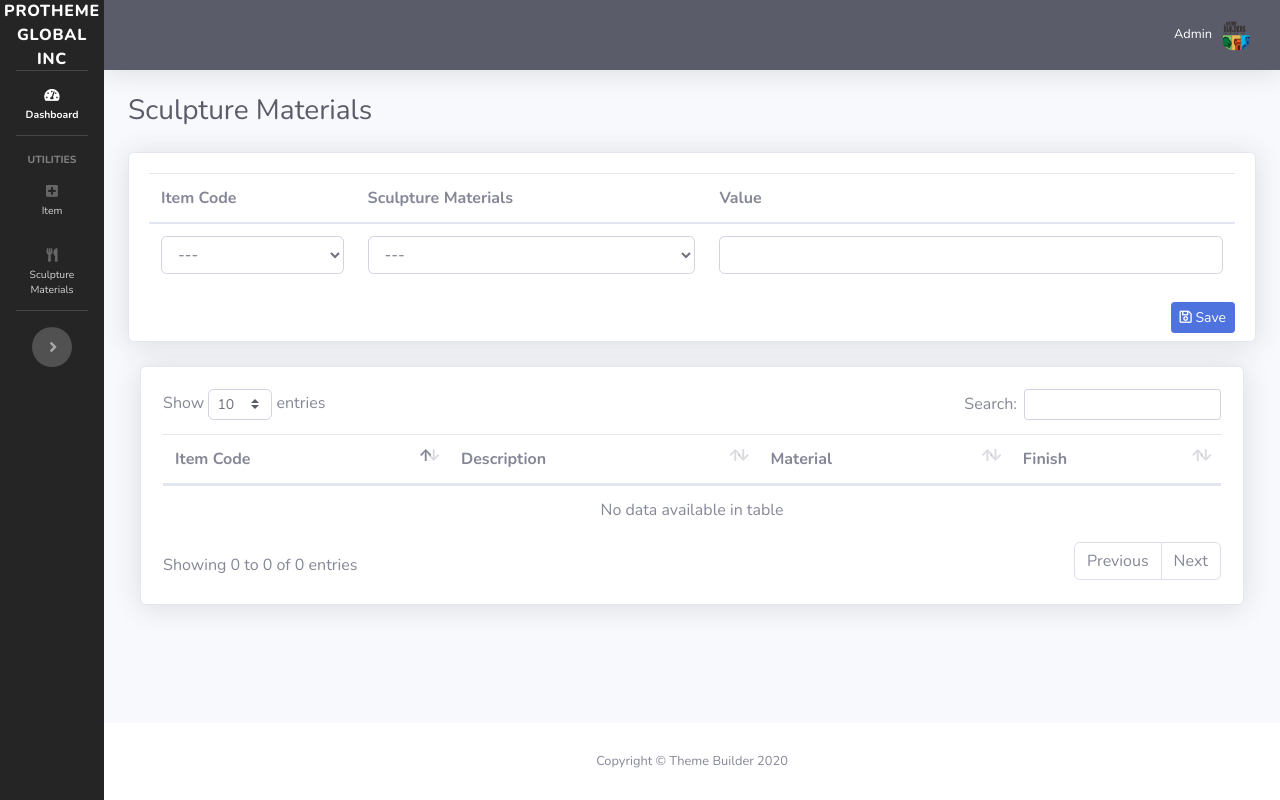
After one commit to ronspeedster/theme_builder, a PHP site: page /sculpture-materials.php in a window 1280 px wide. The commit adds this page. Run offline with PHP 8.4, Linux system fonts and the light colour scheme; data that the repository does not hold is empty.

Commit message:
2020-02-24

```diff
--- /dev/null
+++ b/sculpture-materials.php
@@ -0,0 +1,131 @@
+<?php
+require_once 'dbh.php';
+include("sidebar.php");
+$getItems = $mysqli->query('SELECT * FROM item') or die ($mysqli->error);
+$getSculptureMaterials = $mysqli->query('SELECT * FROM sculpture_materials') or die ($mysqli->error);
+
+?>
+
+<!-- Content Wrapper -->
+<div id="content-wrapper" class="d-flex flex-column">
+
+    <!-- Main Content -->
+    <div id="content">
+        <?php
+        include("topbar.php");
+        ?>
+        <!-- Begin Page Content -->
+        <div class="container-fluid">
+            <?php
+            if(isset($_SESSION['message'])){
+                ?>
+                <div class="alert alert-<?=$_SESSION['msg_type']?> alert-dismissible">
+                    <a href="#" class="close" data-dismiss="alert" aria-label="close">&times;</a>
+                    <?php
+                    echo $_SESSION['message'];
+                    unset($_SESSION['message']);
+                    ?>
+                </div>
+                <?php
+            }
+            ?>
+            <!-- Page Heading -->
+            <div class="d-sm-flex align-items-center justify-content-between mb-4">
+                <h1 class="h3 mb-0 text-gray-800">Sculpture Materials</h1>
+            </div>
+
+            <!-- Content Row -->
+            <div class="row">
+
+                <!-- Content Column -->
+                <div class="col-lg-12 mb-4">
+
+                    <!-- Project Card Example -->
+                    <div class="card shadow mb-4">
+                        <form action="process_item.php" method="POST" class="mb-1">
+                            <div class="card-body">
+
+                                <table class="table">
+                                    <thead>
+                                    <tr>
+                                        <th>Item Code</th>
+                                        <th>Sculpture Materials</th>
+                                        <th>Value</th>
+                                    </tr>
+                                    </thead>
+                                    <tbody>
+                                    <tr>
+                                        <td>
+                                            <select class="form-control" name="item_code" required>
+                                                <option value="">---</option>
+                                                <?php while ($newItems = $getItems->fetch_assoc()){ ?>
+                                                    <option value="<?php echo $newItems['id'];?>"><?php echo $newItems['item_code']; ?></option>
+                                                <?php } ?>
+                                            </select>
+                                        </td>
+                                        <td>
+                                            <select class="form-control" name="sculpture_material" required>
+                                                <option value="">---</option>
+                                                <?php while ($newSculptureMaterials = $getSculptureMaterials->fetch_assoc()){ ?>
+                                                    <option value="<?php echo $newSculptureMaterials['id'];?>"><?php echo $newSculptureMaterials['description']; ?></option>
+                                                <?php } ?>
+                                            </select>
+                                        </td>
+                                        <td>
+                                            <input type="number" name="item_value" class="form-control" step="0.00001"  required>
+                                        </td>
+                                    </tr>
+                                    </tbody>
+
+                                </table>
+                                <button type="submit" class="btn btn-primary btn-sm mb-1 float-right" name="save_sculpture_materials"><i class="far fa-save"></i> Save</button>
+                        </form>
+                    </div>
+                </div>
+                <!-- Content Column -->
+                <div class="col-lg-12 mb-4">
+
+                    <!-- Project Card Example -->
+                    <div class="card shadow mb-12" style="padding: 2%;">
+                        <table class="table" id="dataTable">
+                            <thead>
+                            <tr>
+                                <th>Item Code</th>
+                                <th>Description</th>
+                                <th>Material</th>
+                                <th>Finish</th>
+                            </tr>
+                            </thead>
+                            <tbody>
+                            <?php while($newItems=$getItems->fetch_assoc()){ ?>
+                                <tr>
+                                    <td><?php echo $newItems['item_code']; ?></td>
+                                    <td><?php echo $newItems['item_description']; ?></td>
+                                    <td><?php echo $newItems['material']; ?></td>
+                                    <td><?php echo $newItems['finish']; ?></td>
+                                </tr>
+                            <?php }?>
+                            </tbody>
+                        </table>
+                    </div>
+                </div>
+
+            </div>
+
+            <!-- Start Row -->
+            <div class="row">
+
+
+
+
+            </div>
+            <!-- End Row -->
+        </div>
+
+    </div>
+    <!-- /.container-fluid -->
+
+</div>
+<!-- End of Main Content -->
+
+<?php include("footer.php"); ?>
--- a/sidebar.php
+++ b/sidebar.php
@@ -63,7 +63,7 @@
 
       <!-- Sidebar - Brand -->
       <a class="sidebar-brand d-flex align-items-center justify-content-center" href="index.php">
-        <div class="mx-3">Theme Builder</div>
+        <div class="mx-3">protheme global inc</div>
       </a>
 
       <!-- Divider -->
@@ -84,13 +84,17 @@
         Utilities
       </div>
 
-      <!-- Nav Item - Charts -->
-      <li class="nav-item">
-        <a class="nav-link" href="records.php">
-          <i class="fas fa-fw fa-chart-area"></i>
-          <span>Records</span></a>
-      </li>
+        <li class="nav-item">
+            <a class="nav-link" href="item.php">
+                <i class="fas fa-plus-square"></i>
+                <span>Item</span></a>
+        </li>
 
+        <li class="nav-item">
+            <a class="nav-link" href="sculpture-materials.php">
+                <i class="fas fa-utensils"></i>
+                <span>Sculpture Materials</span></a>
+        </li>
       <!-- Nav Item - Tables -->
       <li class="nav-item" style="display: none;">
         <a class="nav-link" href="#">
```
Also changed, not shown: item.php (added, +131 -0 lines), process_item.php (added, +21 -0 lines).
